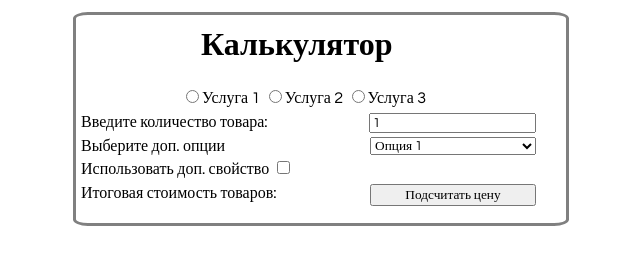
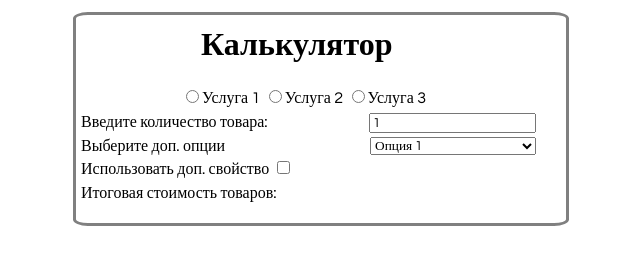
Before and after one commit to SemernikovNikita/web_lab_6.s0195853.github.io, a plain HTML site: page index.html in a window 1280 px wide. Shown: the whole page, without its empty margins (319-959 px from the left). Drawn offline with Linux system fonts and the light colour scheme.

Commit message:
Update index.html

```diff
--- a/index.html
+++ b/index.html
@@ -38,9 +38,6 @@
         </div>
 
         <div class="name">
-            <button id="calculate">
-                Подсчитать цену
-            </button>
             <p id="result">Итоговая стоимость товаров: </p>
         </div>
     </div>
```
